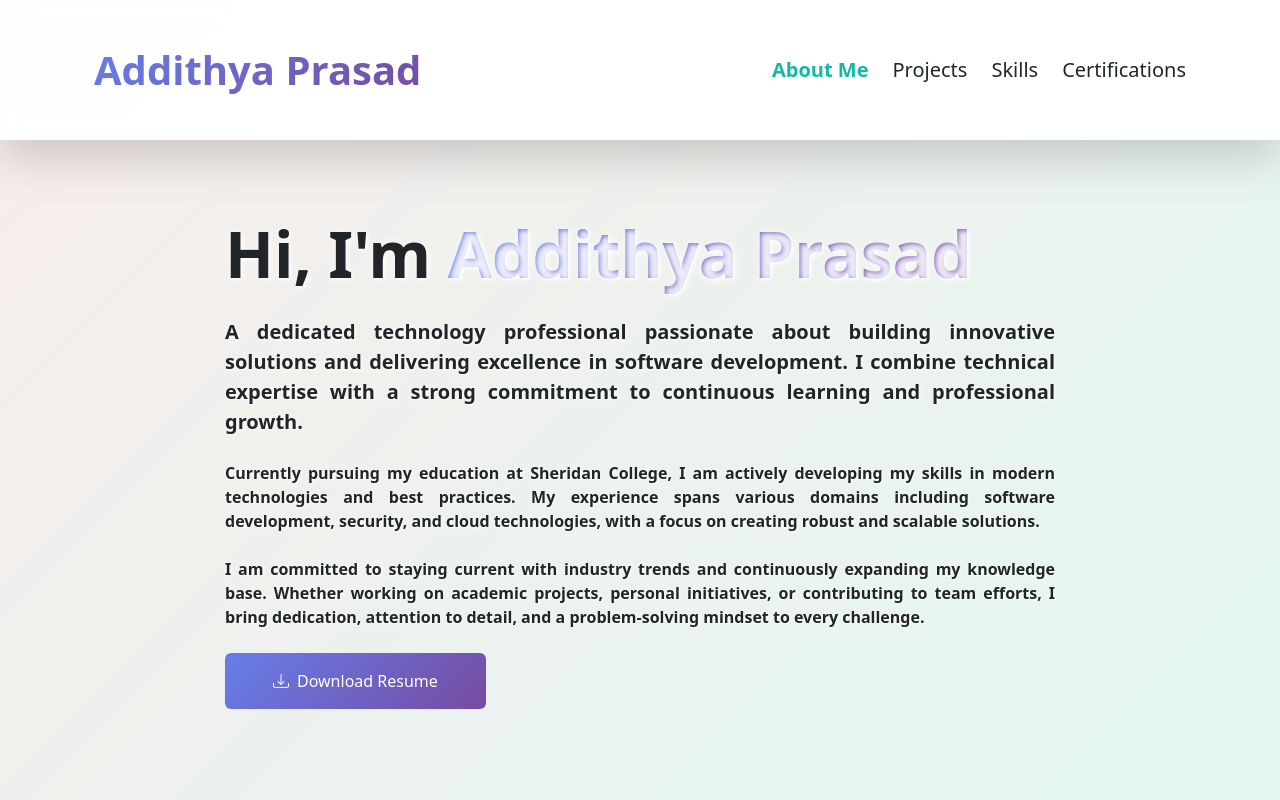
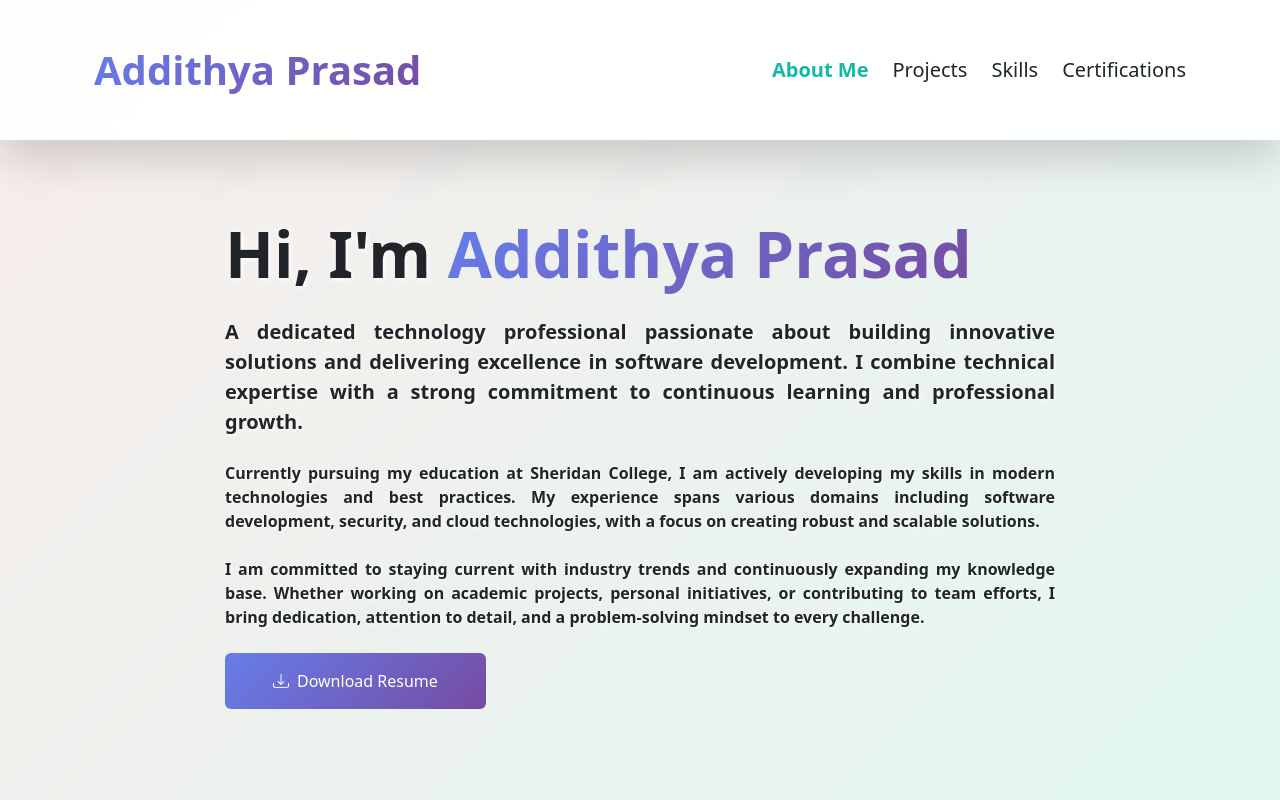
Before and after one commit to addithyaprasad/Portfolio, a plain HTML site: page index.html in a window 1280 px wide. Shown: the top 800 px of the page. Drawn offline with nearby package versions, Linux system fonts and the light colour scheme.

Commit message:
Ensure name in About Me section matches header gradient color

```diff
--- a/index.html
+++ b/index.html
@@ -230,7 +230,7 @@
                     <div class="col-lg-10">
                         <div class="p-5">
                             <h1 class="display-3 fw-bold mb-4 text-dark" style="text-shadow: 2px 2px 4px rgba(255,255,255,0.8), 0 0 10px rgba(255,255,255,0.5);">
-                                Hi, I'm <span class="gradient-text">Addithya Prasad</span>
+                                Hi, I'm <span class="gradient-text" style="text-shadow: none;">Addithya Prasad</span>
                             </h1>
                             <p class="lead mb-4 text-dark fw-bold text-justify" style="text-shadow: 1px 1px 3px rgba(255,255,255,0.8), 0 0 8px rgba(255,255,255,0.4);">
                                 A dedicated technology professional passionate about building innovative solutions
```
